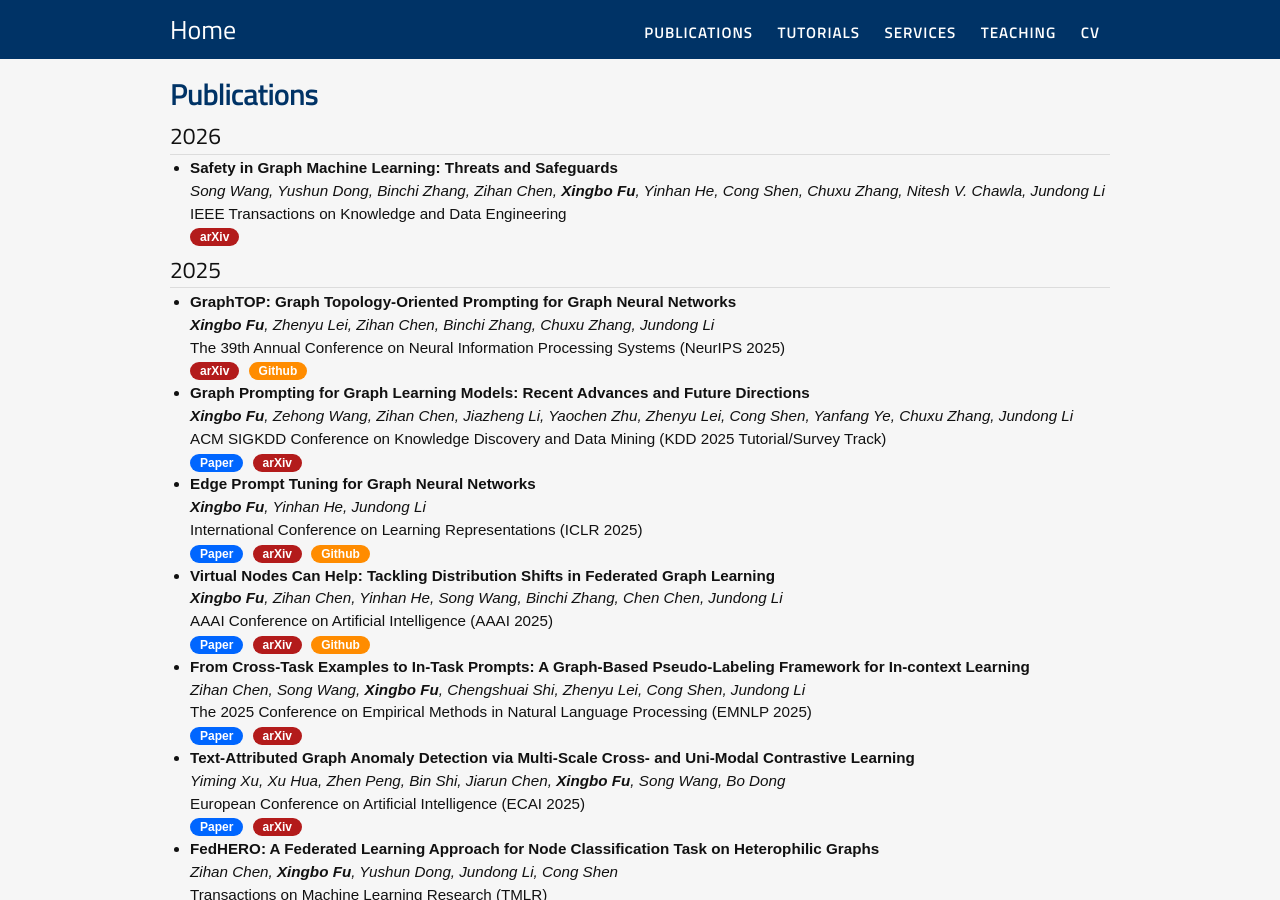
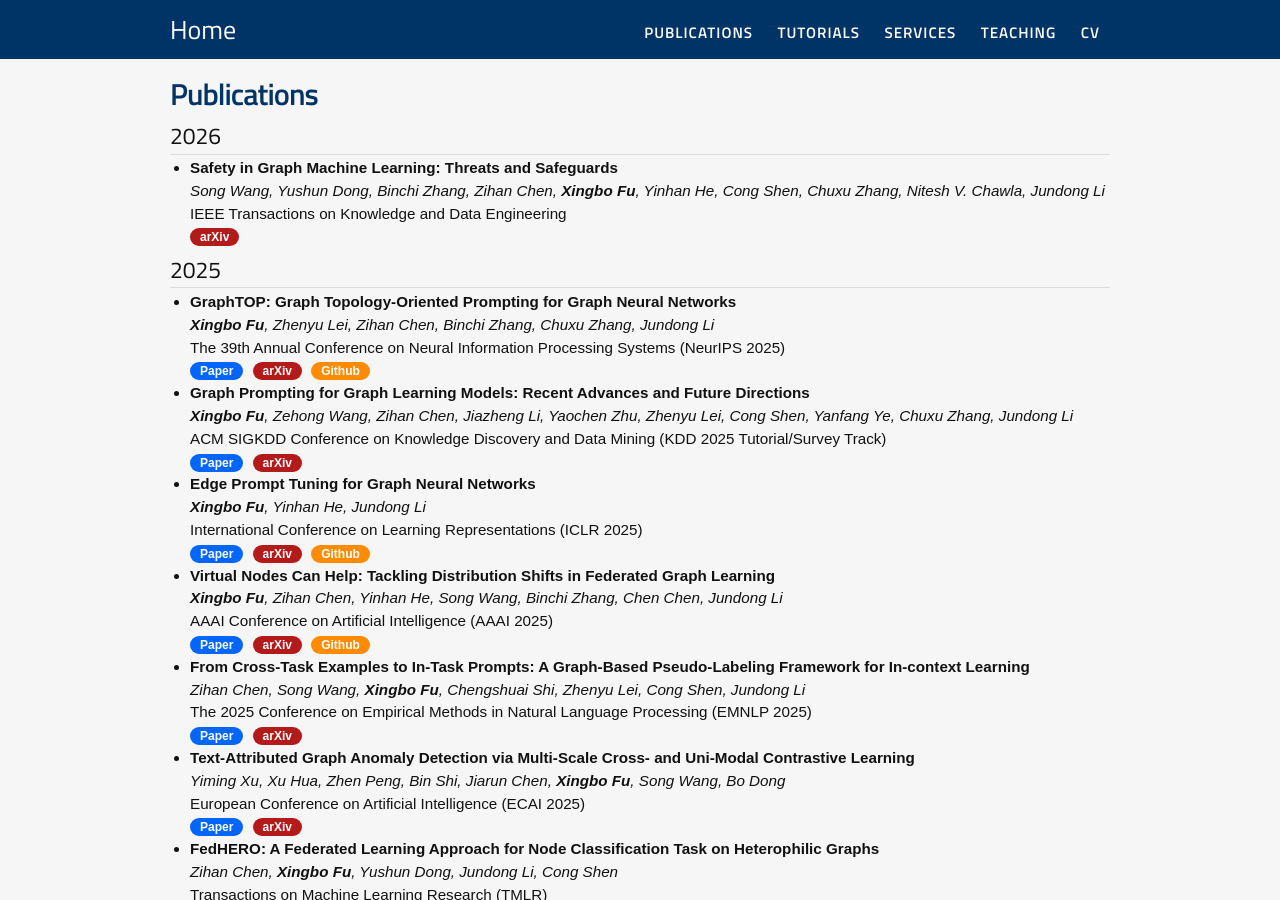
Before and after one commit to xbfu/xbfu.github.io, a Jekyll site: the page built from publications.md, in a window 1280 px wide and 900 px high. Built offline with Jekyll 4.4.1, drawn with Linux system fonts in a browser that asks for light colours; nearby versions of some CDN libraries.

Commit message:
Add paper link for GraphTOP publication
Added a link to the paper on GraphTOP in the publications list.

```diff
--- a/publications.md
+++ b/publications.md
@@ -23,6 +23,7 @@ subtitle: Publications - Xingbo Fu
 		<b>GraphTOP: Graph Topology-Oriented Prompting for Graph Neural Networks</b><br>
 		<i><b>Xingbo Fu</b>, Zhenyu Lei, Zihan Chen, Binchi Zhang, Chuxu Zhang, Jundong Li</i><br>
 		The 39th Annual Conference on Neural Information Processing Systems (NeurIPS 2025)<br>
+        <a href="https://openreview.net/forum?id=N2f6N4jopz"><div class="paper">Paper</div></a>
         <a href="https://arxiv.org/abs/2510.22451"><div class="report">arXiv</div></a>
         <a href="https://github.com/xbfu/GraphTOP"><div class="code">Github</div></a>
 	</li>
```
